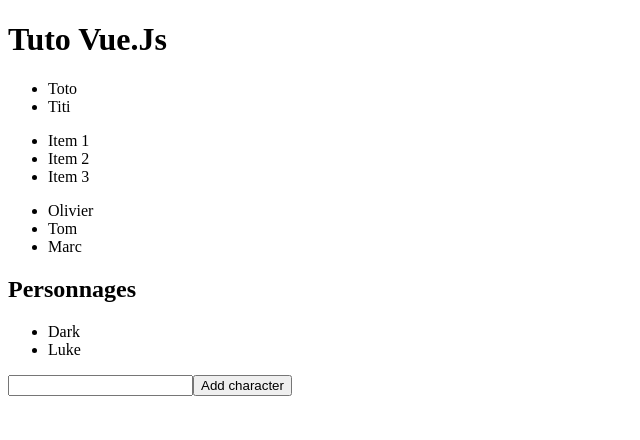
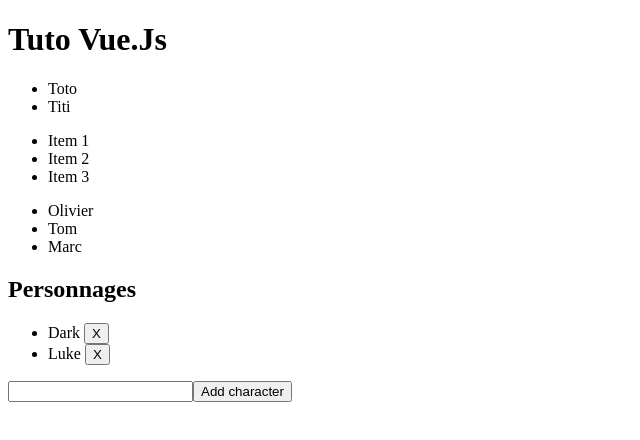
Before and after one commit to techmefr/vuejs-learning-form-vif-vmodel, a Vue app: page / in a window 1280 px wide. Shown: the top 440 px of the page, without its empty margins (0-640 px from the left). Built offline with nearby package versions, Linux system fonts and the light colour scheme.

Commit message:
add function to remove character

```diff
--- a/src/App.vue
+++ b/src/App.vue
@@ -25,6 +25,10 @@
     newCharacter.value = ''
   }
 }
+
+const removeCharacter = (character) => {
+  characters.value = characters.value.filter((item) => item.id !== character.id)
+}
 </script>
 
 <template>
@@ -46,7 +50,10 @@
     <div>
       <h2>Personnages</h2>
       <ul>
-        <li v-for="character in characters" :key="character.id">{{ character.text }}</li>
+        <li v-for="character in characters" :key="character.id">
+          {{ character.text }}
+          <button @click="removeCharacter(character)">X</button>
+        </li>
       </ul>
       <input type="text" v-model="newCharacter">
       <button @click="addCharacter">Add character</button>
```
